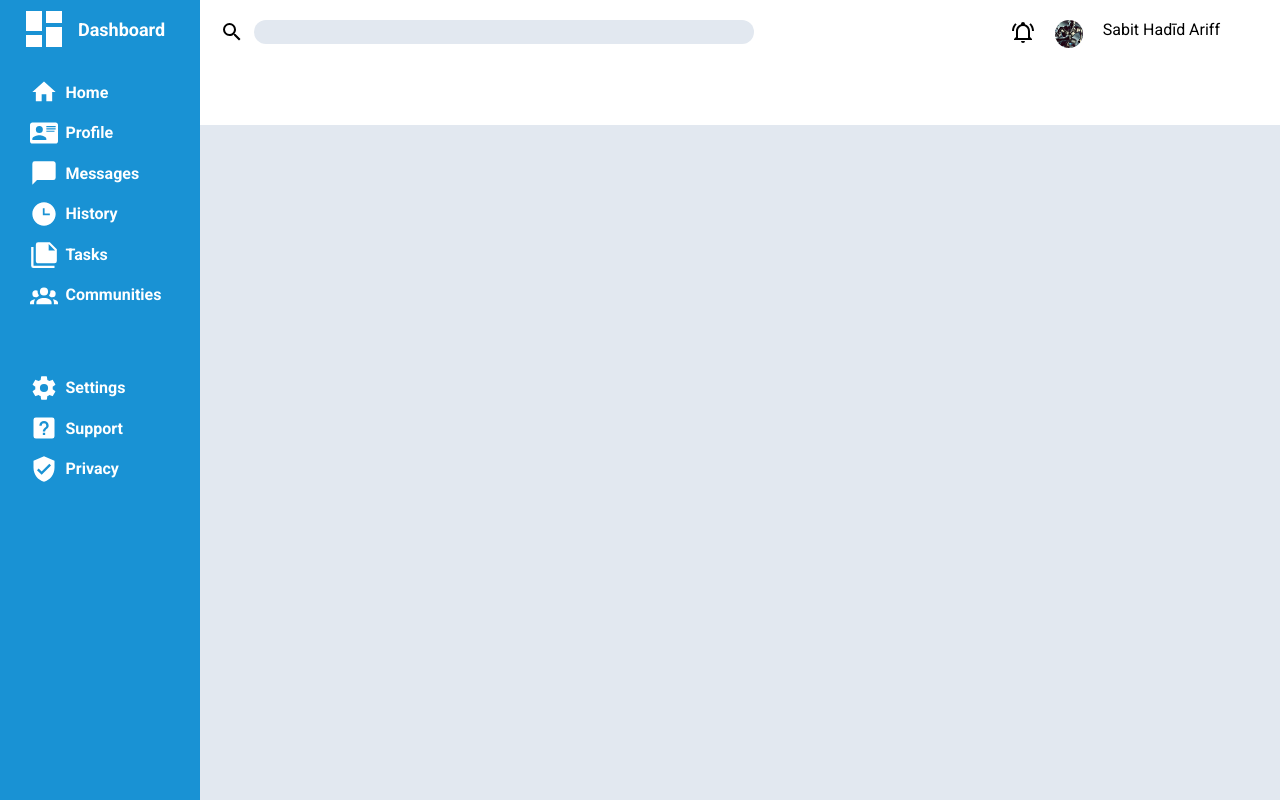
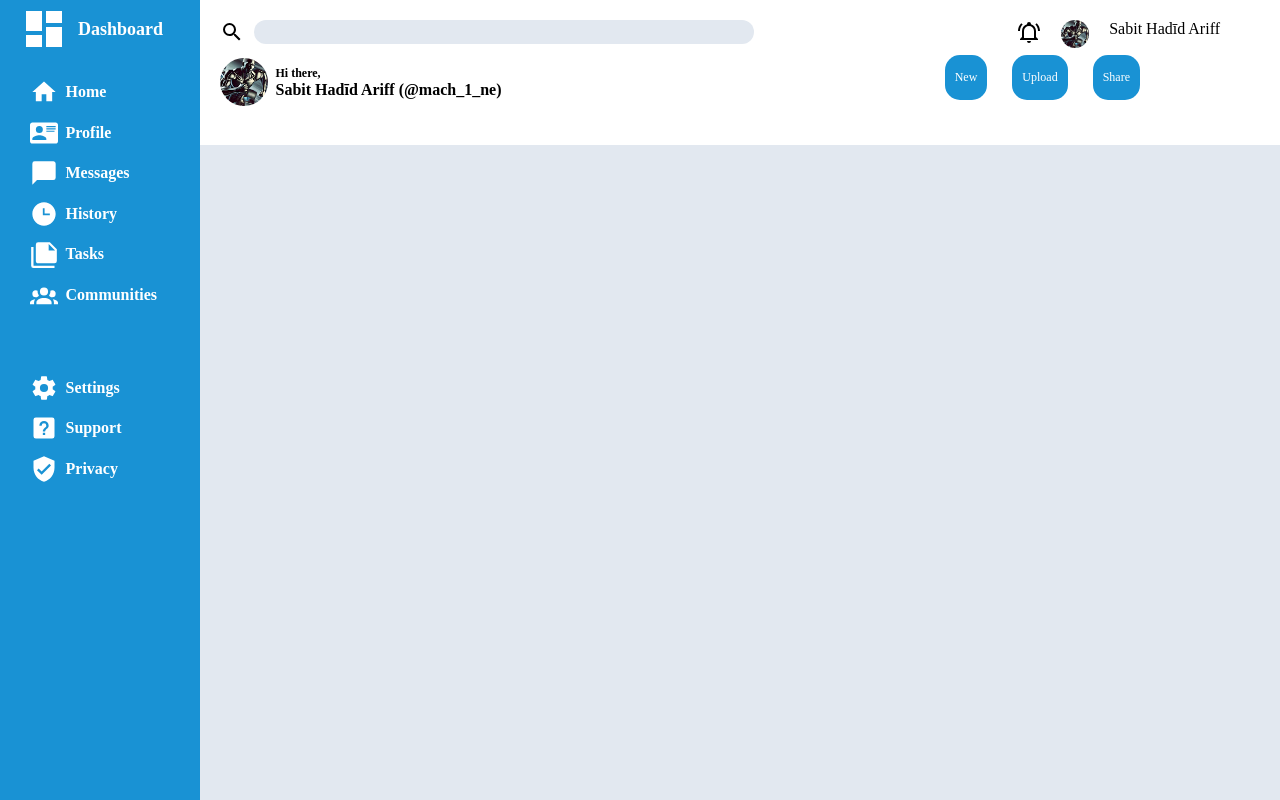
Before and after one commit to mvch1ne/odin-admin-dashboard, a plain HTML site: page index.html in a window 1280 px wide. Drawn offline with Linux system fonts and the light colour scheme; a web font is replaced by a local one.

Commit message:
Header Complete

```diff
--- a/index.html
+++ b/index.html
@@ -80,7 +80,19 @@
             </div>
 
             <div class="header-bottom">
+                <div class="greeting-section">
+                    <img class="greeting-img" src="assets/mach_1_ne.jpg" alt="">
+                    <div class="text-section">
+                        <div class="greeting">Hi there,</div>
+                        <div class="name-tag">Sabit Had<span>&imacr;</span>d Ariff (@mach_1_ne)</div>
+                    </div>
+                </div>
 
+                <div class="button-section">
+                    <div class="new-btn">New</div>
+                    <div class="upload-btn">Upload</div>
+                    <div class="share-btn">Share</div>
+                </div>
             </div>
         </header>
 
--- a/style.css
+++ b/style.css
@@ -3,8 +3,8 @@
 *{
     box-sizing: border-box;
     margin: 0;
-    /* font-family: "Playwrite FR Moderne", serif; */
-    font-family: "Roboto", serif;
+    font-family: "Playwrite FR Moderne", serif;
+    /* font-family: "Roboto", serif; */
 }
 
 
@@ -56,11 +56,12 @@ aside.sidebar{
 
 
 header.header{
-    height: 125px;
+    height: 145px;
     width: calc(100vw - 200px);
     display: flex;
     box-shadow: 25px 20px black;
     padding: 20px 20px 10px 20px;
+    flex-direction: column;
 }
 
 .header-top{
@@ -87,9 +88,56 @@ header.header{
     margin-right: 40px;
 }
 
+
 .main-profile-icon{
     height: 1.75rem;
     border-radius: 50%;
+}
+
+.greeting-img{
+    height: 3rem;
+    border-radius: 50%;
+}
+
+.header-bottom{
+    display: flex;
+    width: 100%;
+    justify-content: space-between;
+    align-items: center;
+}
+
+.header-bottom .greeting-section{
+     display: flex;
+     align-items: center;
+     gap: 7.5px;
+     font-weight: bold;
+     margin-top: 10px;
+}
+
+.button-section{
+    margin-right: 120px;
+    display: flex;
+    gap: 25px;
+}
+
+.button-section div{
+    background-color: #1992D4;
+    color: white;
+    padding: 10px;
+    height: 45px;
+    border-radius: 15px;
+    font-size: 0.75rem;
+    display: flex;
+    align-items: center;
+    justify-content: center;
+}
+
+.greeting{
+    font-size: 0.75rem;
+}
+
+.name-tag{
+    font-size: 1rem;
 }
 
 
@@ -98,6 +146,6 @@ main.main{
 }
 
 section.section{
-    height: calc(100vh - 125px);
+    height: calc(100vh - 145px);
     background-color: #E2E8F0;
 }
```
